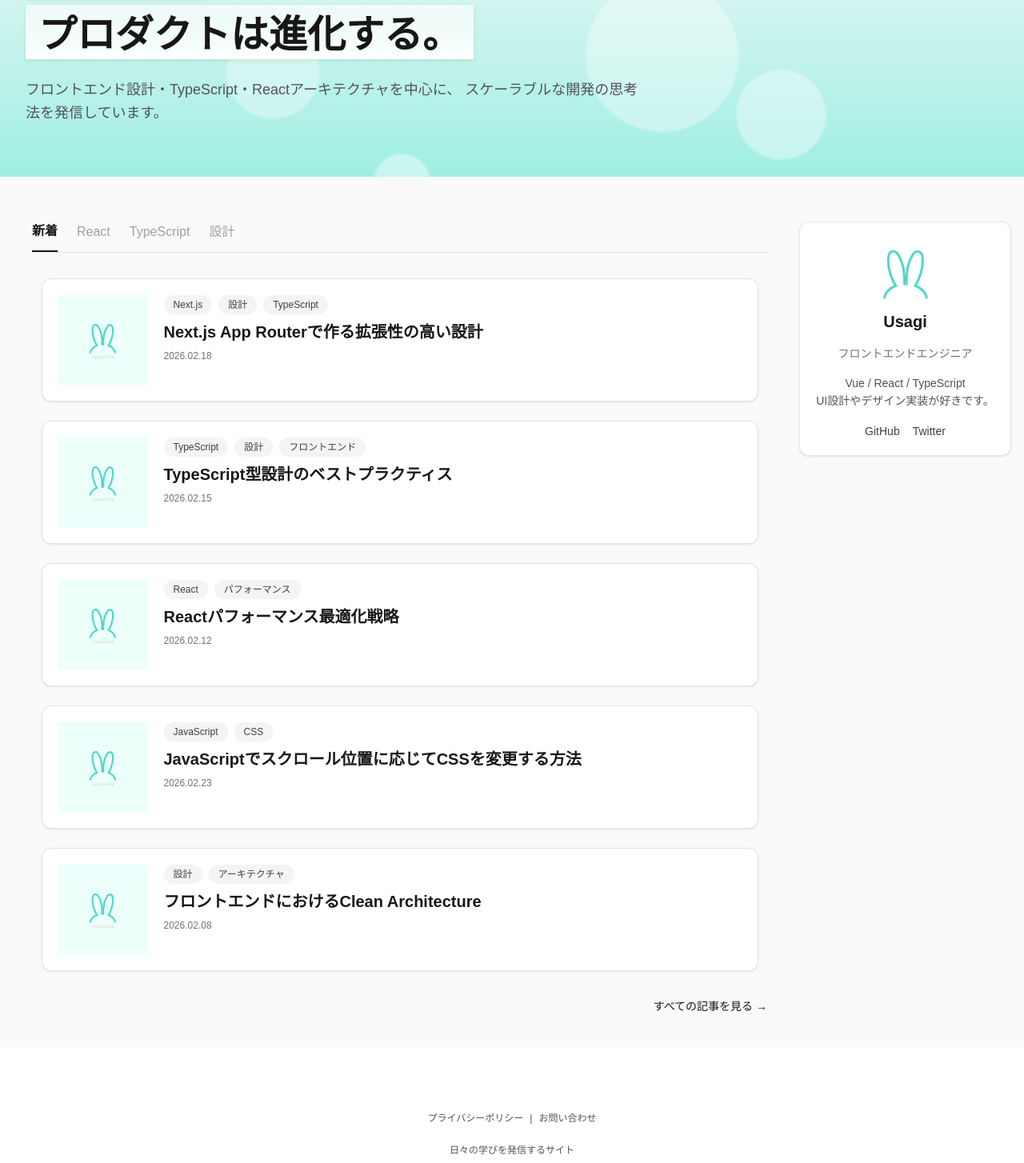
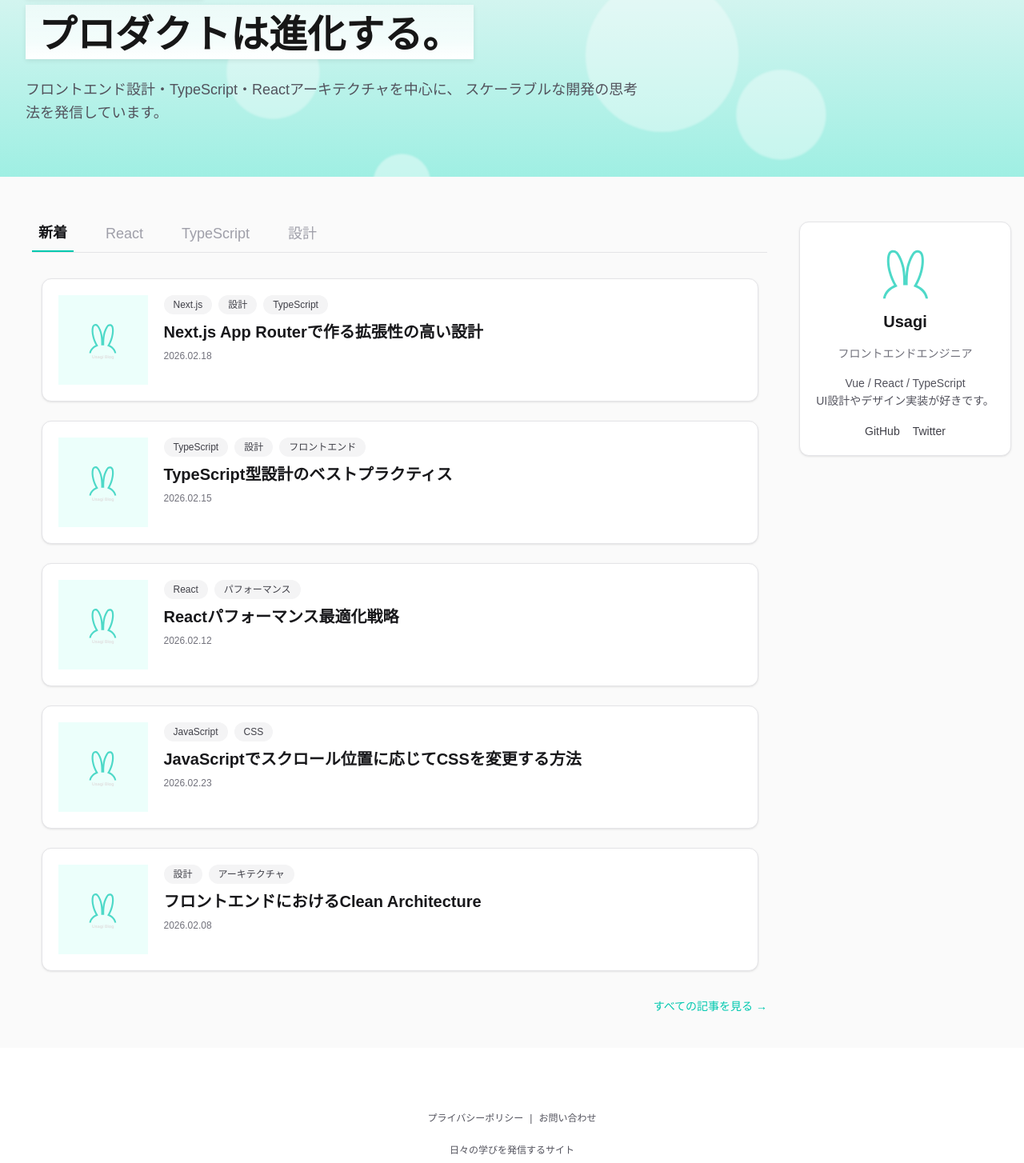
Before and after one commit to Apple-cake/next-tech-blog, a Next.js app: page / in a window 1280 px wide. Shown: the part 239-1693 px from the top of the page at 80% size. Built offline with nearby package versions, Linux system fonts and the light colour scheme.

Commit message:
タブのスタイル調整

```diff
--- a/app/page.tsx
+++ b/app/page.tsx
@@ -34,8 +34,8 @@ export default function Home() {
       activeTab === "latest"
         ? articles
         : articles.filter((article) =>
-            article.tags.some((tag) => tag.slug === activeTab)
-          );
+          article.tags.some((tag) => tag.slug === activeTab)
+        );
 
     return base.slice(0, 5); // 最大5件
   }, [activeTab]);
@@ -47,9 +47,9 @@ export default function Home() {
       {/* コンテンツエリア */}
       <div className="max-w-7xl mx-auto px-6 md:pl-10 md:pr-4 py-10">
         <div className="flex flex-col md:flex-row gap-10">
-          <div className="w-full">
+          <div className="w-full pb-4 border-b border-zinc-200 md:pb-0 md:border-none">
             {/* タブUI */}
-            <div className="flex gap-6 border-b border-zinc-200">
+            <div className="flex gap-4 md:gap-8 border-b border-zinc-200">
               {tabs.map((tab) => {
                 const isActive = activeTab === tab.key;
 
@@ -58,11 +58,10 @@ export default function Home() {
                     key={tab.key}
                     onClick={() => setActiveTab(tab.key)}
                     className={`
-                      pb-3 text-sm md:text-base transition-colors
-                      ${
-                        isActive
-                          ? "border-b-2 border-[var(--color-primary)] text-zinc-900 font-semibold"
-                          : "text-zinc-400 hover:text-zinc-900"
+                      px-2 pb-2 text-sm md:text-lg transition-colors
+                      ${isActive
+                        ? "border-b-2 border-[var(--brand-500)] text-zinc-900 font-semibold"
+                        : "text-zinc-400 hover:text-zinc-900"
                       }
                     `}
                   >
@@ -88,7 +87,7 @@ export default function Home() {
                   className="
                     text-sm
                     font-medium
-                    text-[var(--color-primary)]
+                    text-[var(--brand-500)]
                     hover:underline
                   "
                 >
```
